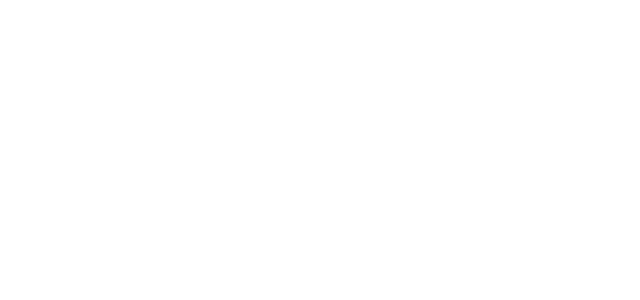
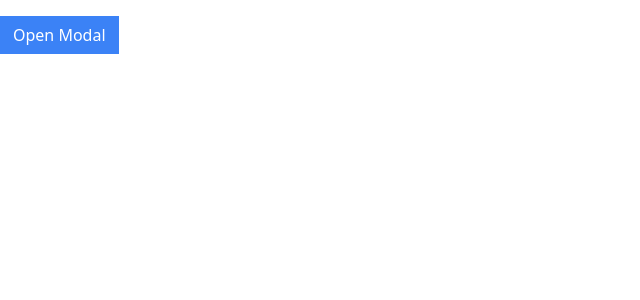
Before and after one commit to Mihndim2020/react-components, a React (Create React App) app: page /modal in a window 1280 px wide. Before the commit this address had no page. Shown: the top 300 px of the page, without its empty margins (0-640 px from the left). Built offline with nearby package versions, Linux system fonts and the light colour scheme.

Commit message:
Add modal component

```diff
--- a/src/App.js
+++ b/src/App.js
@@ -3,6 +3,7 @@ import Sidebar from './components/Sidebar';
 import AccordionPage from './pages/AccordionPage';
 import DropdownPage from './pages/DropdownPage';
 import ButtonPage from './pages/ButtonPage';
+import ModalPage from "./pages/ModalPage";
 
 function App() {
   return (
@@ -12,6 +13,7 @@ function App() {
         <Route path="/accordion" element={ <AccordionPage /> } />
         <Route path="/dropdown" element={ <DropdownPage /> } />
         <Route path="/buttons" element={ <ButtonPage /> } />
+        <Route path="/modal" element={ <ModalPage /> } />
       </Routes>
     </div>
   );
--- a/src/components/Sidebar.js
+++ b/src/components/Sidebar.js
@@ -5,6 +5,7 @@ function Sidebar() {
     { label: 'Dropdown', path: '/dropdown' },
     { label: 'Accordion', path: '/accordion' },
     { label: 'Buttons', path: '/buttons' },
+    { label: 'Modal', path: '/modal' },
   ];
 
   const renderedLinks = links.map((link) => {
--- a/src/pages/ModalPage.js
+++ b/src/pages/ModalPage.js
@@ -1,9 +1,19 @@
-import React from 'react'
+import React, { useState } from 'react'
 import Modal from '../components/Modal'
+import Button from '../components/Button'
 
 function ModalPage() {
+    const [showModal, setShowModal] = useState(false);
+
+    const handleClick = () => {
+        setShowModal(true);
+    }
+
   return (
-    <div><Modal /></div>
+    <div>
+        <Button onClick={handleClick} primary>Open Modal</Button>
+        {showModal && <Modal />}
+    </div>
   )
 }
 
```
